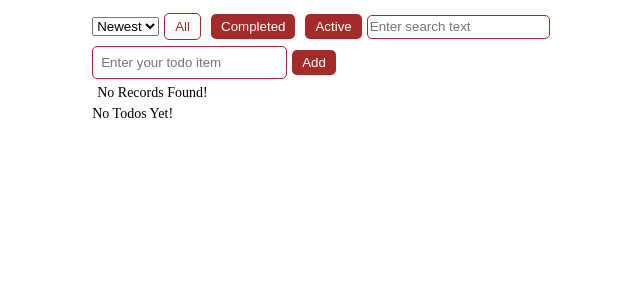
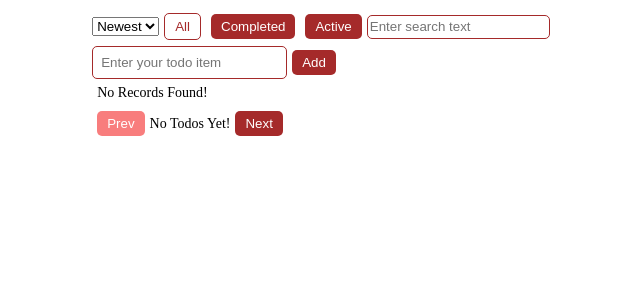
Before and after one commit to manohari1990/react_practice, a React app in the folder REACT_TASK1/: page / in a window 1280 px wide. Shown: the top 300 px of the page, without its empty margins (319-959 px from the left). Built offline with nearby package versions, Linux system fonts and the light colour scheme.

Commit message:
Next & prev in Pagination

```diff
--- a/REACT_TASK1/src/App.css
+++ b/REACT_TASK1/src/App.css
@@ -22,6 +22,10 @@ body{
     background-color: #fff;
     border: 1px solid brown;
     color: brown;
+}
+.disabled{
+    pointer-events: none;
+    background-color: rgb(248, 125, 125);
 }
 
 .primary__input{
--- a/REACT_TASK1/src/components/todo/TodoPagination.jsx
+++ b/REACT_TASK1/src/components/todo/TodoPagination.jsx
@@ -1,14 +1,15 @@
 /*
-Edge Case 7 - <Prev> 1 2 3 .... 10 11<Next> - Need to work on
+Edge Case 7 - <Prev> 1 2 3 .... 10 11<Next> - In-progress - Left with Next & prev
 Edge Case 8 - the next should not be shown if the user is already on last page- need to work on
 Edge Case 9 - the prev should not be shown if the user is already on page 1- need to work on
 Edge Case 10 - it should handle but with fail safe.. if the 5000 is not exists then should not break UI - need to work on
 */
 
 
-function TodoPagination({currentPage, handlePage, displayPages}){
+function TodoPagination({currentPage, totalPages, handlePage, displayPages}){
     return(
         <div className="row_content">
+            <button className={`primary__button ${currentPage===1?'disabled':''}`} onClick={()=>handlePage(currentPage-1)}>Prev</button>
             {
                 displayPages.length > 0 && displayPages.map((i, index)=>{
                     if (i === '...') return <span  key={`ellipse-${index}`}>...</span>
@@ -18,6 +19,7 @@ function TodoPagination({currentPage, handlePage, displayPages}){
             {
                 displayPages.length === 0 && <div>No Todos Yet!</div>
             }
+            <button className={`primary__button ${currentPage===totalPages?'disabled':''}`} onClick={()=>handlePage(currentPage+1)}>Next</button>
         </div>
 
     )
```
Lines whose indentation alone changed are shown as unchanged.
